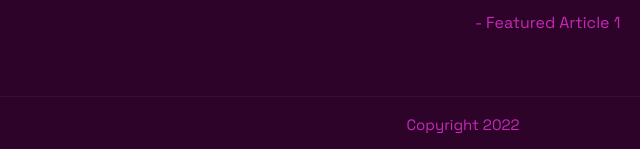
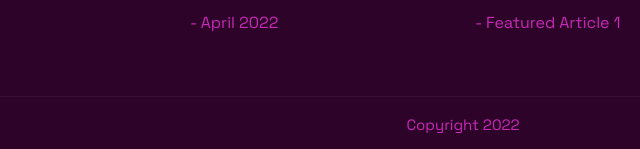
Before and after one commit to naveentehrpariya/nfe, a plain HTML site: page index.html in a window 1280 px wide. Shown: the part 6305-6454 px from the top of the page, 177-817 px from the left. Drawn offline with nearby package versions, Linux system fonts and the light colour scheme.

Commit message:
new chnages

```diff
--- a/index.html
+++ b/index.html
@@ -519,6 +519,7 @@
                         <li><a href="#">- April 2022</a></li>
                         <li><a href="#">- June 2022</a></li>
                         <li><a href="#">- May 2022</a></li>
+                        <li><a href="#">- April 2022</a></li>
                      </ul>
                 </div>
                 <div class="col-md-3" >
```
